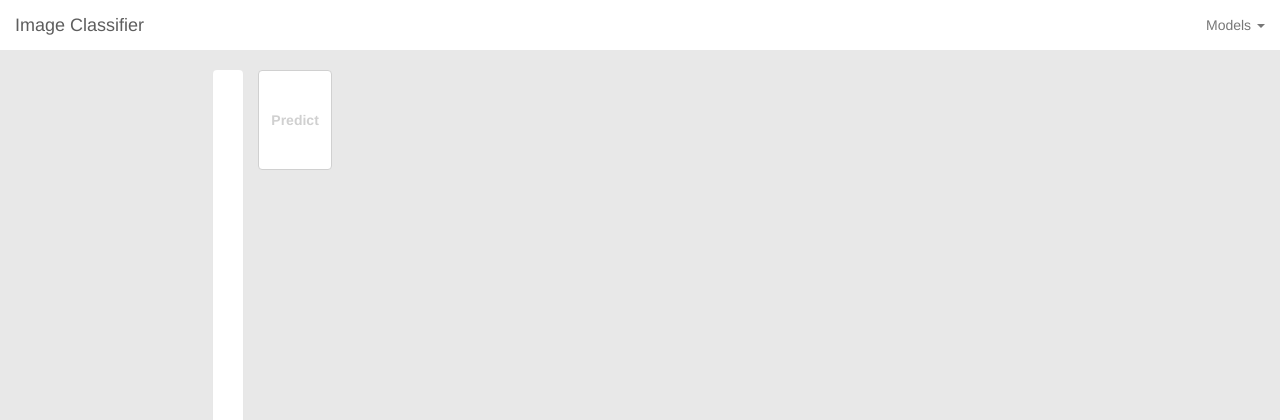
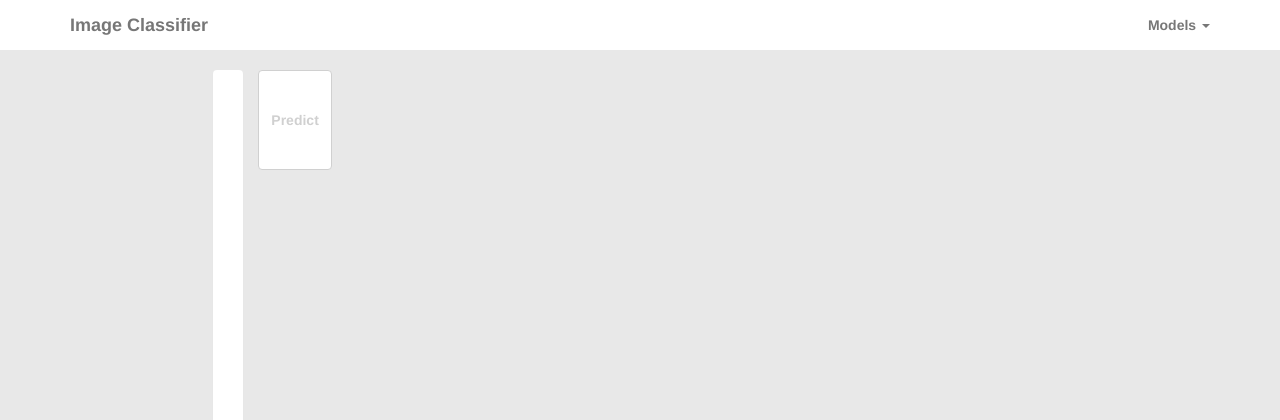
Before and after one commit to OtorSama/SP, a PHP site: page /html/index2.php in a window 1280 px wide. Shown: the top 420 px of the page. Run offline with PHP 8.4, Linux system fonts and the light colour scheme.

Commit message:
Fixing minor details

```diff
--- a/css/global.css
+++ b/css/global.css
@@ -10,4 +10,9 @@
 
 .navbar{
 	background-color: #FFFFFF;
+	font-weight: bold;
 }
+
+.navbar-brand{
+	color: #BF360C;
+}
--- a/css/style.css
+++ b/css/style.css
@@ -15,10 +15,25 @@
 	justify-content: center;
 }
 
+/*.activePanel1{
+	width: 10vw;
+	transition: 0.3s ease;
+}
+
+.activePanel2{
+	width: 40vw;
+	transition: 0.5s ease;
+}*/
+
+/*#panel2:active{
+	width: 40vw;
+}*/
+
 #predPanel{
 	/*border: 1px solid #e7e7e7;*/
 	/*border: 1px solid #815C4D;*/
 	width: auto;
+	/*width: 10vw;*/
 	height: 30vw;
 
 	padding-top: 0;
@@ -108,11 +123,8 @@
 	margin-top: 0.4vw;
 }
 
-.predicted{
-}
-
 .predicted:hover {
-	transition: 0.3s;
+	transition: 0.3s ease;
 	color: white;
 	/*background-color: #FFCCBC;*/
 	/*background-color: #C4B1B1;*/
@@ -121,6 +133,22 @@
 	margin-left: -1vw;
 	border-right: 2vw solid #FF6C5C;
 }
+
+/*.predicted:after{
+	position: absolute;
+	content: '';
+	top: 0; left: 0; bottom: 0; right: 0;
+	background-color: gray;
+
+	height: 5.8vw;
+	transform: scaleX(0);
+	transform-origin: right 50%;
+	transition: transform .3s ease-out;
+}
+
+.predicted:hover:after{
+	transform: scaleX(0.5);
+}*/
 
 #img:hover{
 	transition: 0.3s;
--- a/html/navbar.php
+++ b/html/navbar.php
@@ -1,5 +1,5 @@
 <nav class="navbar navbar-default navbar-static-top" role="navigation">
-	<div class="container-fluid">
+	<div class="container">
 		<div class="navbar-header">
 			<a class="navbar-brand" href="#">Image Classifier</a>
 		</div>
--- a/script/script.js
+++ b/script/script.js
@@ -4,6 +4,8 @@
 	$(document).on("click","#predictButton", doPrediction);
 	$(document).on("click",".predicted",viewDescription);
 	$(document).on("click", ".predicted", selectBreed);
+
+	// $(document).on("click", "#predictButton", drawDiv);
 });
 
 function browseImg(){
@@ -50,6 +52,12 @@
 function selectBreed(){
 	$(".predActive").removeClass("predActive");
 	$(this).toggleClass("prediction predActive");
+}
+
+function drawDiv(){
+	$("#panel2").removeClass("activePanel1");
+	$("#panel2").toggleClass("activePanel2");
+	// $("#predPanel").toggleClass("activePanel");
 }
 
 function adjustWidth(){
```
